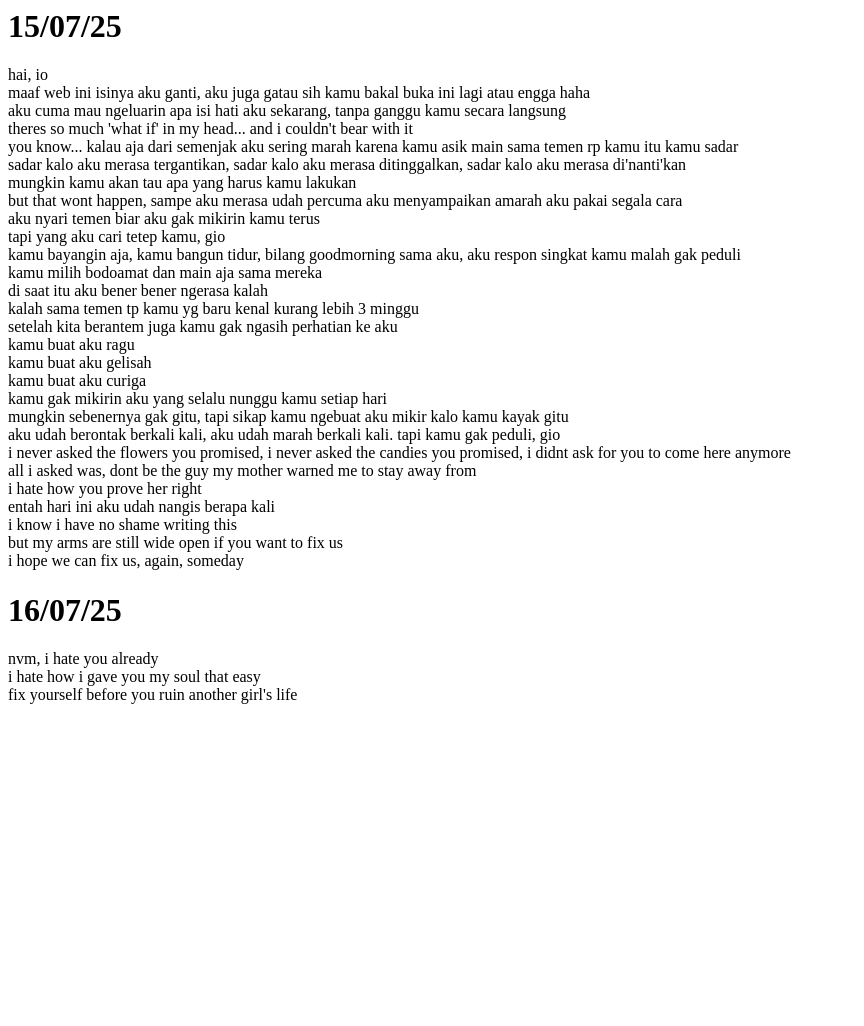
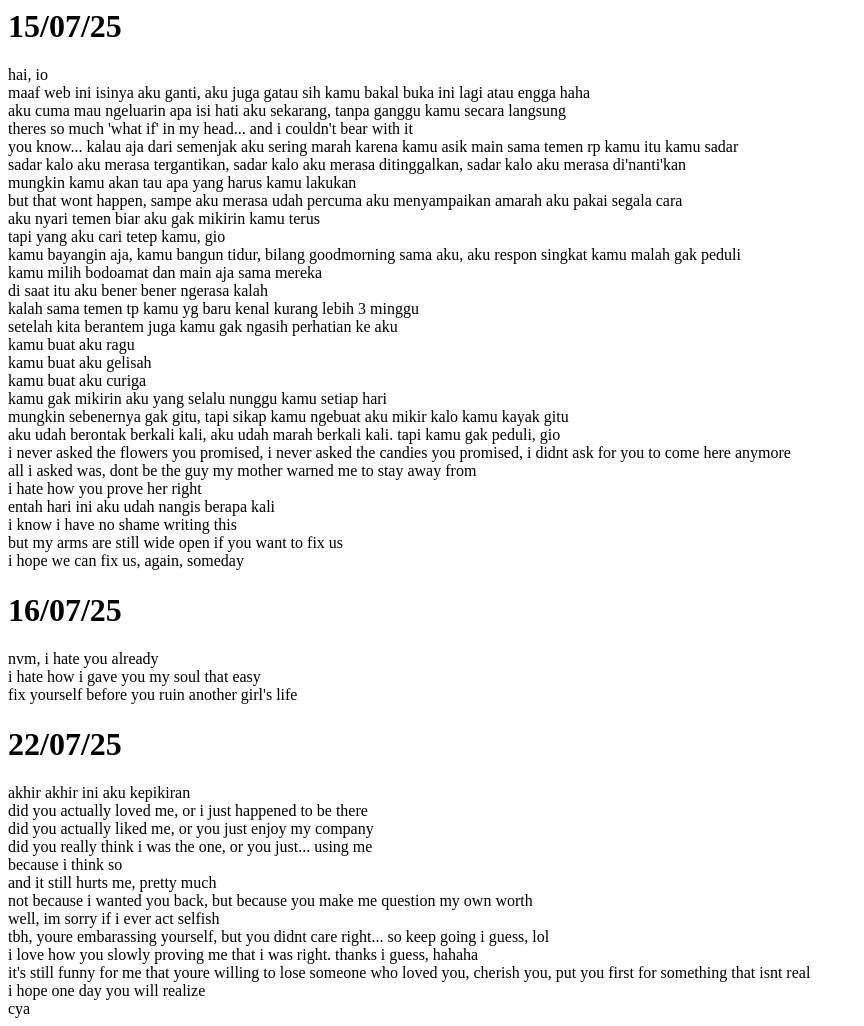
Before and after one commit to elfndz/g, a plain HTML site: page index.html in a window 1280 px wide. Shown: the whole page, without its empty margins (0-864 px from the left). Before the commit the page ends 800 px from the top, so only its background shows below. Drawn offline with Linux system fonts and the light colour scheme.

Commit message:
Update index.html

```diff
--- a/index.html
+++ b/index.html
@@ -40,6 +40,20 @@
         <p>nvm, i hate you already</p>
         <p>i hate how i gave you my soul that easy</p>
         <p>fix yourself before you ruin another girl's life</p>
+        <h1>22/07/25</h1>
+        <p>akhir akhir ini aku kepikiran</p>
+        <P>did you actually loved me, or i just happened to be there</P>
+        <P>did you actually liked me, or you just enjoy my company</P>
+        <p>did you really think i was the one, or you just... using me</p>
+        <p>because i think so</p>
+        <p>and it still hurts me, pretty much</p>
+        <P>not because i wanted you back, but because you make me question my own worth</P>
+        <P>well, im sorry if i ever act selfish</P>
+        <p>tbh, youre embarassing yourself, but you didnt care right... so keep going i guess, lol</p>
+        <p>i love how you slowly proving me that i was right. thanks i guess, hahaha</p>
+        <p>it's still funny for me that youre willing to lose someone who loved you, cherish you, put you first for something that isnt real</p>
+        <P>i hope one day you will realize</P>
+        <p>cya</p>
     </div>
 </body>
 </html>
```
Lines whose indentation alone changed are shown as unchanged.
